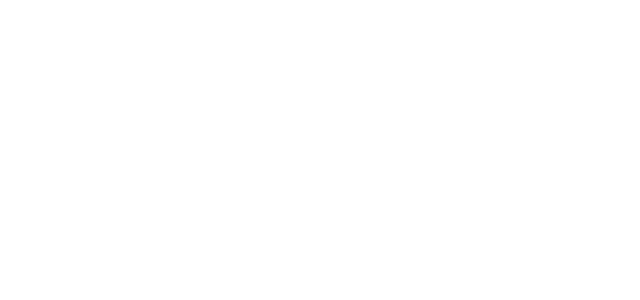
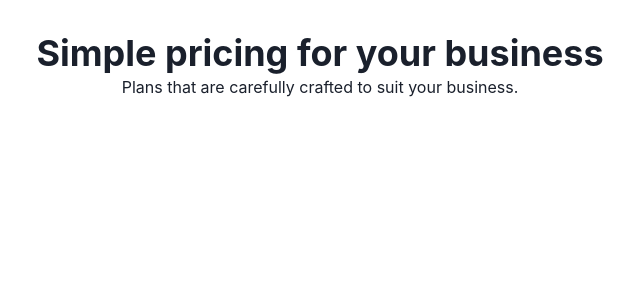
Before and after one commit to RiverXDiamant/chakra-ui-project-intro, a React (Vite) app: page / in a window 1280 px wide. Shown: the top 300 px of the page, without its empty margins (320-960 px from the left). Built offline with nearby package versions, Linux system fonts and the light colour scheme.

Commit message:
imported Header component

```diff
--- a/src/App.tsx
+++ b/src/App.tsx
@@ -1,5 +1,7 @@
+// components
+import Header from "../components/Header"
 
-
+// css
 import './App.css'
 
 export default function App() {
@@ -7,7 +9,7 @@
 
   return (
     <div className="App">
-
+      <Header/>
     </div>
   )
 }
```
